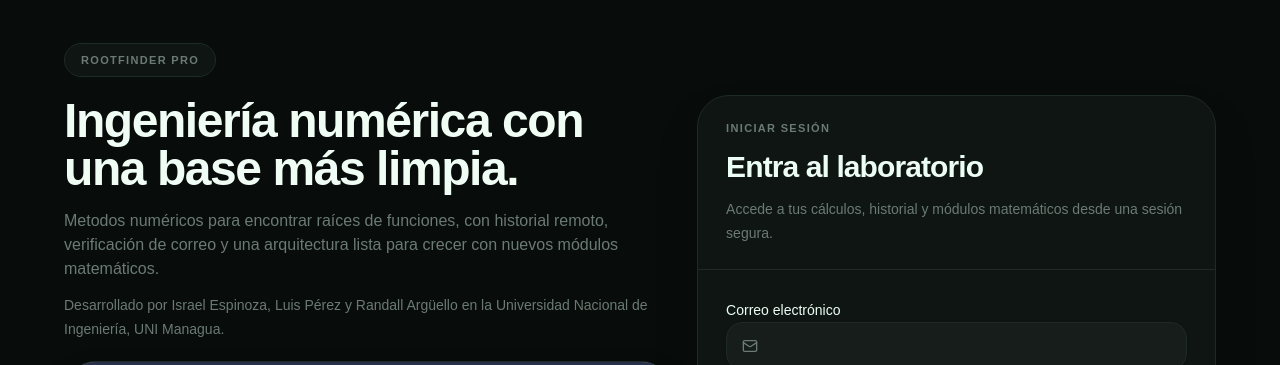
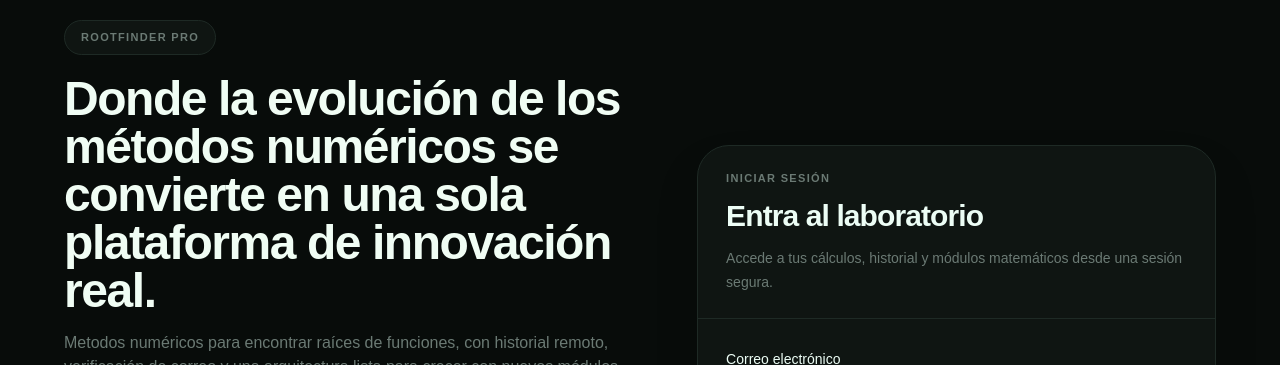
Before and after one commit to Israel124/RootFinderMN, a React (Vite) app in the folder rootfinder-pro/: page / in a window 1280 px wide. Shown: the top 365 px of the page. Built offline with nearby package versions, Linux system fonts and the light colour scheme; no server answers; grey boxes are pictures that could not be loaded.

Commit message:
Landing page

```diff
--- a/rootfinder-pro/src/components/auth/AuthScreen.tsx
+++ b/rootfinder-pro/src/components/auth/AuthScreen.tsx
@@ -162,7 +162,7 @@ export function AuthScreen() {
           </p>
           <div>
             <h1 className="max-w-3xl text-4xl font-extrabold leading-none lg:text-5xl">
-              Ingeniería numérica con una base más limpia.
+              Donde la evolución de los métodos numéricos se convierte en una sola plataforma de innovación real.
             </h1>
             <p className="mt-4 max-w-xl text-sm leading-6 text-[var(--text-muted)] lg:text-base">
               Metodos numéricos para encontrar raíces de funciones, con historial remoto, verificación de correo y una arquitectura lista para crecer con nuevos módulos matemáticos.
```
